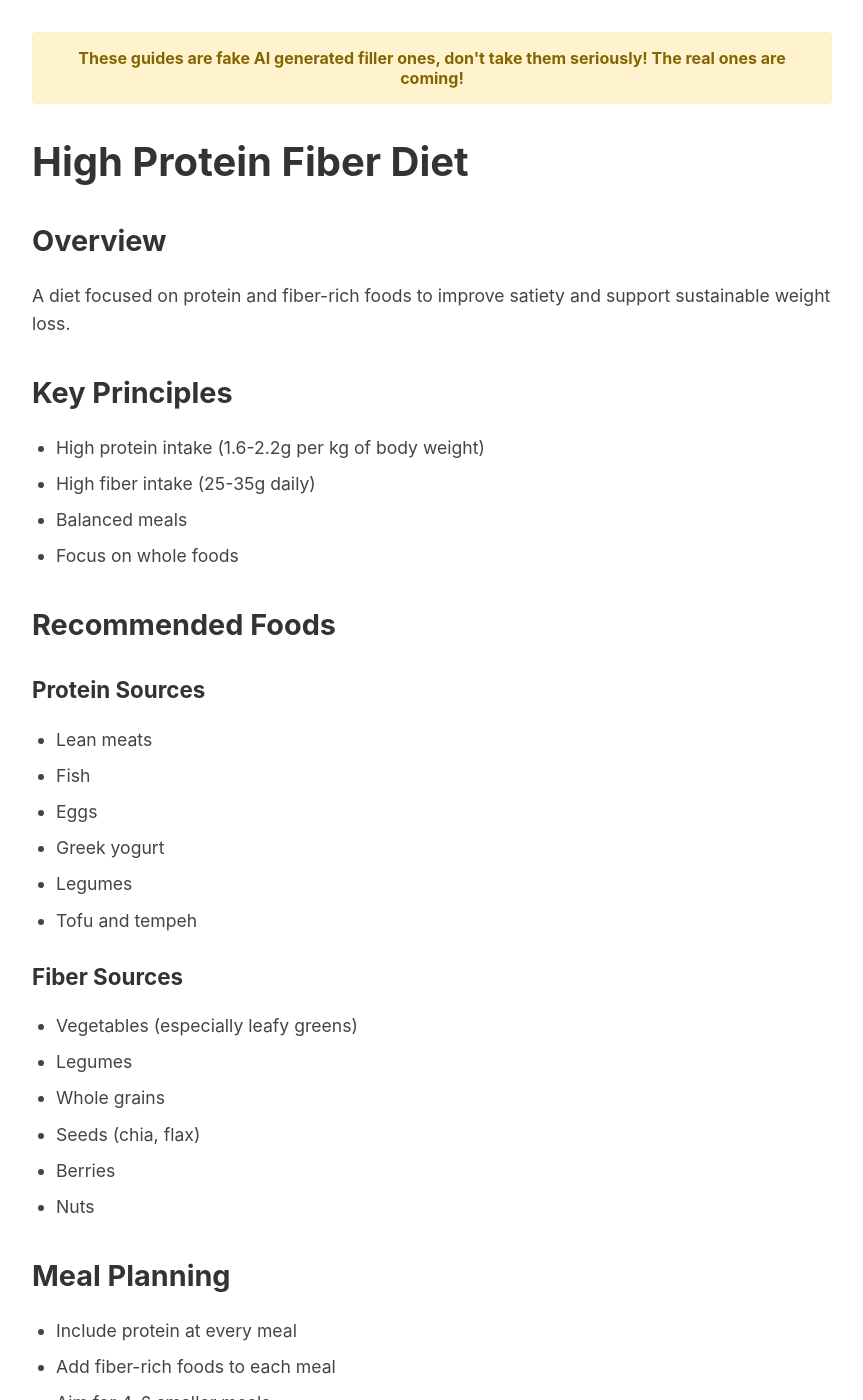
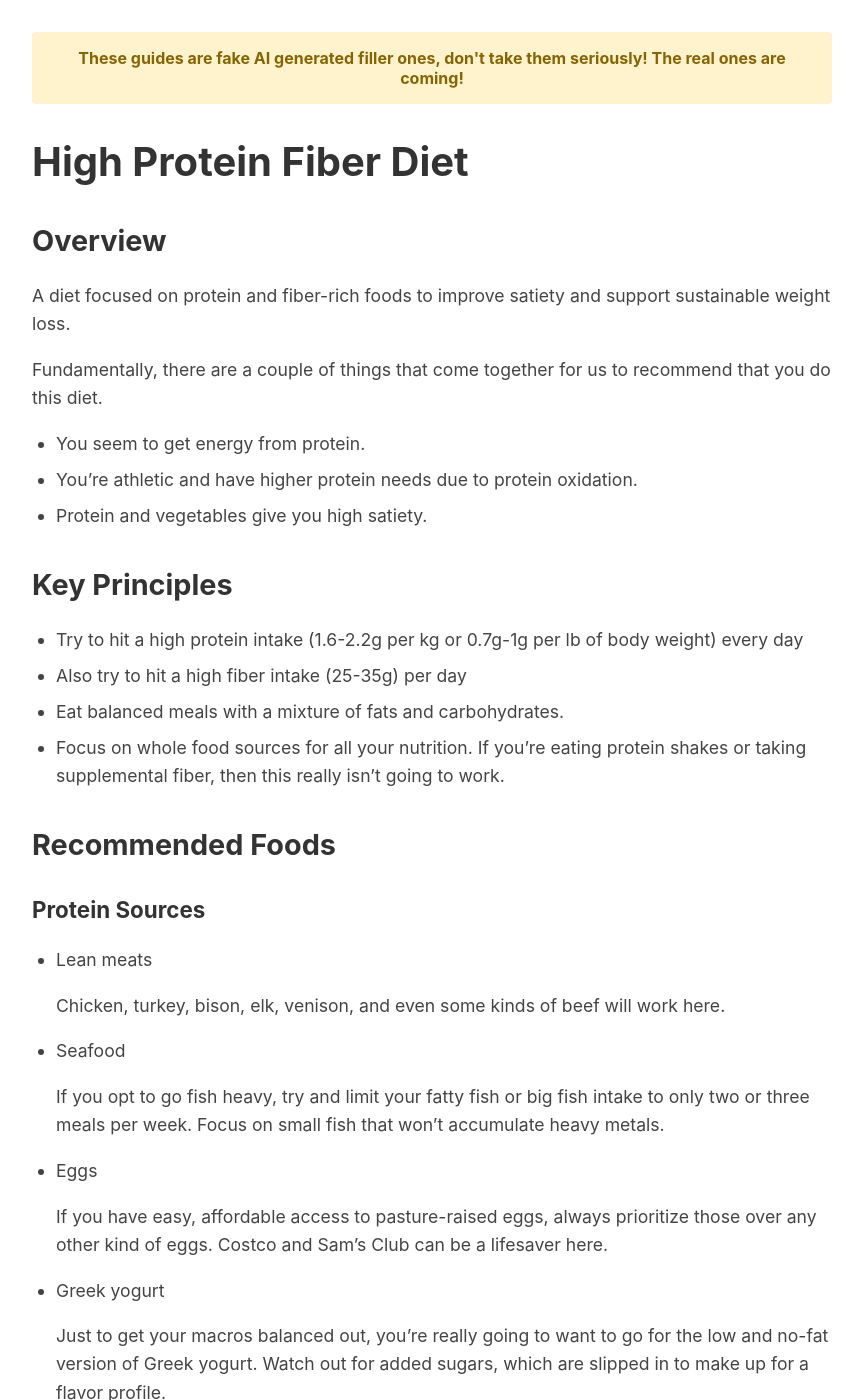
Before and after one commit to macmetrep/macmetrep.github.io, a Jekyll site: the page built from guides/high-protein-fiber-diet.md, in a window 1280 px wide and 1400 px high. Shown: the whole window, without its empty margins (208-1071 px from the left). Built offline with Jekyll 4.4.1, drawn with Linux system fonts in a browser that asks for light colours; some of the changed text lies outside the part shown.

Commit message:
Update high-protein-fiber-diet.md

```diff
--- a/guides/high-protein-fiber-diet.md
+++ b/guides/high-protein-fiber-diet.md
@@ -7,25 +7,39 @@ permalink: /guides/high-protein-fiber-diet.html
 ## Overview
 A diet focused on protein and fiber-rich foods to improve satiety and support sustainable weight loss.
 
+Fundamentally, there are a couple of things that come together for us to recommend that you do this diet.
+- You seem to get energy from protein.
+- You're athletic and have higher protein needs due to protein oxidation.
+- Protein and vegetables give you high satiety.
+
 ## Key Principles
-- High protein intake (1.6-2.2g per kg of body weight)
-- High fiber intake (25-35g daily)
-- Balanced meals
-- Focus on whole foods
+- Try to hit a high protein intake (1.6-2.2g per kg or 0.7g-1g per lb of body weight) every day
+- Also try to hit a high fiber intake (25-35g) per day
+- Eat balanced meals with a mixture of fats and carbohydrates.
+- Focus on whole food sources for all your nutrition. If you're eating protein shakes or taking supplemental fiber, then this really isn't going to work.
 
 ## Recommended Foods
 ### Protein Sources
 - Lean meats
-- Fish
+
+  Chicken, turkey, bison, elk, venison, and even some kinds of beef will work here.
+- Seafood
+
+  If you opt to go fish heavy, try and limit your fatty fish or big fish intake to only two or three meals per week. Focus on small fish that won't accumulate heavy metals.
 - Eggs
+
+  If you have easy, affordable access to pasture-raised eggs, always prioritize those over any other kind of eggs. Costco and Sam's Club can be a lifesaver here.
 - Greek yogurt
+
+  Just to get your macros balanced out, you're really going to want to go for the low and no-fat version of Greek yogurt. Watch out for added sugars, which are slipped in to make up for a flavor profile.
 - Legumes
+
+  Unprocessed plant sources of protein will always come with additional carbohydrates as found in nature, so make sure you're not getting all of your protein from here. Sources include edamame & beans.
 - Tofu and tempeh
 
 ### Fiber Sources
 - Vegetables (especially leafy greens)
 - Legumes
-- Whole grains
 - Seeds (chia, flax)
 - Berries
 - Nuts
```
